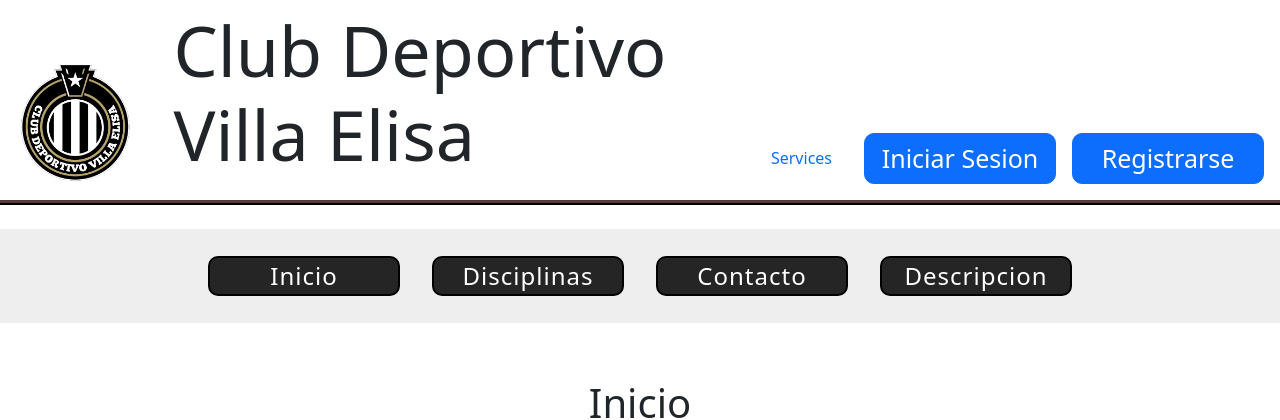
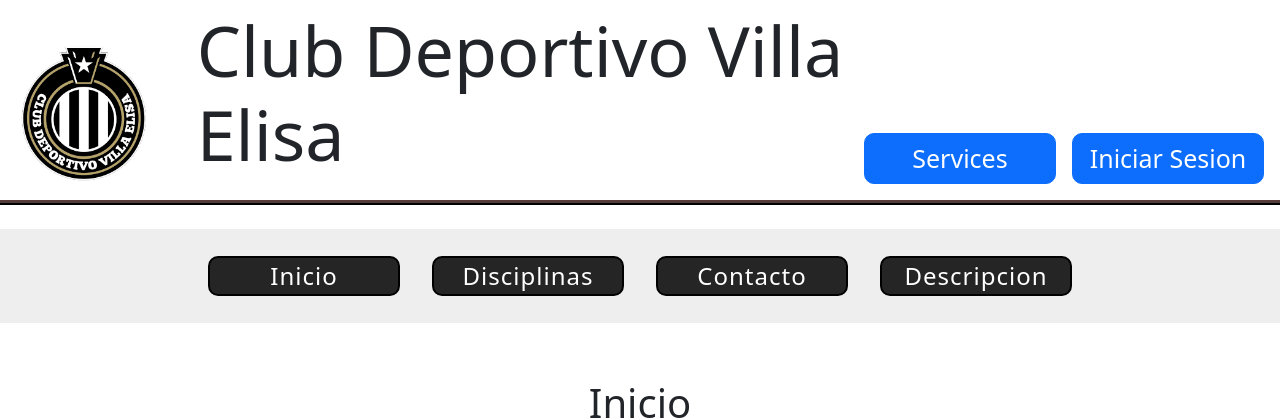
Before and after one commit to joaquingrosso/Proyecto-de-Software, a Vue app in the folder portal/: page / in a window 1280 px wide. Shown: the top 420 px of the page. Built offline with nearby package versions, Linux system fonts and the light colour scheme.

Commit message:
arreglando routeo y vistas

```diff
--- a/portal/src/App.vue
+++ b/portal/src/App.vue
@@ -1,48 +1,14 @@
 <script setup>
-// import { RouterLink, RouterView } from "vue-router";
 import { RouterLink, RouterView } from "vue-router";
 </script>
 
 <template>
 
-  <div id="cabecera" class="content">
-    <div class="box_logo">
-      <a href=""><img src="../public/img/logo2.png"></a>
-    </div>
-    <div class="box_title">
-      <h1>Club Deportivo Villa Elisa</h1>
-    </div>
-    <div class="box_buttons">
-      <router-link to="/services" class="nav-link">Services</router-link>
-      <a href="/login"><button type="button" class="btn btn-primary">Iniciar Sesion</button></a>
-      <a href="/register"><button type="button" class="btn btn-primary">Registrarse</button></a>
-    </div>
-
-  </div>
-
-
-  <!-- Menu -->
- <nav class="nav_bar">
-    <div id="menu" class="nav_header">
-
-      <ul>
-        <RouterLink to="/"><li class="nav-item">Inicio</li></RouterLink>
-        <RouterLink to="/disciplinas"><li class="nav-item">Disciplinas</li></RouterLink>
-        <RouterLink to="/contacto"><li class="nav-item">Contacto</li></RouterLink>
-        <RouterLink to="/descripcion"><li class="nav-item">Descripcion</li></RouterLink>
-      </ul>
-
-    </div>
-  </nav>
-
  <RouterView/>
-
 
 </template>
 
 <style>
-
-
   #cabecera{
     display: flex;
     justify-content: space-between;
--- a/portal/src/router/index.js
+++ b/portal/src/router/index.js
@@ -16,12 +16,6 @@ const router = createRouter({
       name: "login",
       component: () => import("../components/Login.vue"),
     },
-       // ruta al register
-       {
-        path: "/register",
-        name: "register",
-        component: () => import("../views/RegisterView.vue"),
-      },
     {
       path: "/disciplinas",
       name: "disciplinas",
--- a/portal/src/views/ContactoView.vue
+++ b/portal/src/views/ContactoView.vue
@@ -1,8 +1,9 @@
 <script setup>
-
+  import Header from "./Header.vue"
 </script>
 
 <template>
+    <Header></Header>
     <main>
         <div class="box_content_contacto">
             <h1 class="title"> Contacto </h1>
--- a/portal/src/views/DescripcionView.vue
+++ b/portal/src/views/DescripcionView.vue
@@ -1,8 +1,9 @@
 <script setup>
-
+      import Header from "./Header.vue"
 </script>
 
 <template>
+    <Header></Header>
     <main>
         <div class="box_content_desc">
             <h1 class="title"> Descripcion </h1>
--- a/portal/src/views/DisciplinasView.vue
+++ b/portal/src/views/DisciplinasView.vue
@@ -1,38 +1,10 @@
-<!-- <script setup>
-import ListadoDisciplinas from "../components/ListadoDisciplinas.vue";
-import axios from  "axios"
-</script> -->
+<script setup>
+import Header from "./Header.vue"
+</script>
 
-<!-- <template>
-    <main>
-        <div class="box_content_disciplinas">
-            <h1 class="title"> Disciplinas </h1>
-                <ListadoDisciplinas/>
-            <br>
-        </div>
-    </main>
+<script >
+import axios from 'axios'
 
-</template>
-
-<style>
-
-    .box_content_disciplinas{
-        display: flex;
-        justify-content: center;
-        align-items: center;
-        flex-direction: column;
-    }
-
-</style> -->
-
-<template>
-  <div>
-    <p>{{ mensaje }}</p>
-  </div>
-</template>
-
-<script>
-import axios from 'axios'
 export default {
   name: 'Main',
   data () {
@@ -55,4 +27,16 @@ export default {
     this.getMensaje()
   }
 }
+
 </script>
+
+
+
+<template>
+
+  <Header/>
+
+  <div>
+    <p>{{ mensaje }}</p>
+  </div>
+</template>
--- /dev/null
+++ b/portal/src/views/Header.vue
@@ -0,0 +1,149 @@
+<template>
+  <main>
+
+    <div id="cabecera" class="content">
+      <div class="box_logo">
+        <a href=""><img src="../../public/img/logo2.png"></a>
+      </div>
+      <div class="box_title">
+        <h1>Club Deportivo Villa Elisa</h1>
+      </div>
+      <div class="box_buttons">
+        <RouterLink to="/services"><button type="button" class="btn btn-primary">Services</button></RouterLink>
+        <RouterLink to="/login"><button type="button" class="btn btn-primary">Iniciar Sesion</button></RouterLink>
+      </div>
+    </div>
+
+
+    <!-- Menu -->
+    <nav class="nav_bar">
+      <div id="menu" class="nav_header">
+
+        <ul>
+          <RouterLink to="/">
+            <li class="nav-item">Inicio</li>
+          </RouterLink>
+          <RouterLink to="/disciplinas">
+            <li class="nav-item">Disciplinas</li>
+          </RouterLink>
+          <RouterLink to="/contacto">
+            <li class="nav-item">Contacto</li>
+          </RouterLink>
+          <RouterLink to="/descripcion">
+            <li class="nav-item">Descripcion</li>
+          </RouterLink>
+        </ul>
+
+      </div>
+    </nav>
+
+  </main>
+</template>
+
+
+<style>
+#cabecera {
+  display: flex;
+  justify-content: space-between;
+  align-items: flex-end;
+  position: relative;
+  width: 100%;
+  height: 11.5rem;
+  padding: 0 1rem;
+}
+
+#carouselExampleControls {
+  width: 50%;
+  height: 50%;
+
+}
+
+
+
+.box_logo img {
+  width: 75%;
+}
+
+
+.box_title h1 {
+  font-size: 70px;
+}
+
+.box_buttons {
+  display: flex;
+  justify-content: center;
+  align-items: center;
+  gap: 1rem;
+
+}
+
+.box_buttons a {
+  text-decoration: none;
+}
+
+.box_buttons button {
+  width: 12rem;
+  text-align: center;
+  border-radius: 10px;
+  display: flex;
+  justify-content: center;
+  align-items: center;
+}
+
+
+.btn-primary {
+  font-size: 25px;
+}
+
+.nav_bar {
+  border-top: 5px ridge rgb(3, 2, 2);
+  margin: 1rem 0;
+  padding: 1.5rem 0;
+}
+
+.nav_header ul {
+  list-style: none;
+  display: flex;
+  justify-content: center;
+  align-items: center;
+  width: 100%;
+  gap: 2rem;
+  background-color: rgba(0, 0, 0, 0.068);
+  padding: 1.7rem 0;
+
+}
+
+.nav_header ul a {
+  text-decoration: none;
+  font-size: 1.5rem;
+  color: rgb(255, 255, 255);
+  font-family: system-ui, -apple-system, BlinkMacSystemFont, 'Segoe UI', Roboto, Oxygen, Ubuntu, Cantarell, 'Open Sans', 'Helvetica Neue', sans-serif;
+  letter-spacing: 1px;
+  transition: all .3s ease;
+}
+
+.nav_header li {
+  border: 2px solid rgb(0, 0, 0);
+  width: 12rem;
+  text-align: center;
+  border-radius: 10px;
+  display: flex;
+  justify-content: center;
+  align-items: center;
+  background-color: rgba(0, 0, 0, 0.842);
+  cursor: pointer;
+}
+
+
+.nav_header li:hover {
+  scale: 1.05;
+  transition: all .3s ease;
+}
+
+.nav_header ul a:hover {
+  color: white;
+  font-weight: bold;
+  cursor: pointer;
+  transition: all .3s ease;
+}
+</style>
--- a/portal/src/views/InicioView.vue
+++ b/portal/src/views/InicioView.vue
@@ -1,10 +1,10 @@
 <script setup>
-
+  import Header from "./Header.vue"
 </script>
 
 <template>
   <main>
-
+    <Header/>
 
     <div class="box_content_inicio">
 
--- a/portal/src/views/RegisterView.vue
+++ /dev/null
@@ -1,13 +0,0 @@
-<template>
-    <form >
-      <h1 class="h3 mb-3 fw-normal">Registro de usuario</h1>
-
-      <input class="form-control" placeholder="Name" required>
-
-      <input  type="email" class="form-control" placeholder="Email" required>
-
-      <input  type="password" class="form-control" placeholder="Password" required>
-
-      <button class="w-100 btn btn-lg btn-primary" type="submit">Submit</button>
-    </form>
-  </template>
```
Also changed, not shown: 2 other files (tests, documents, lock files or other folders).
